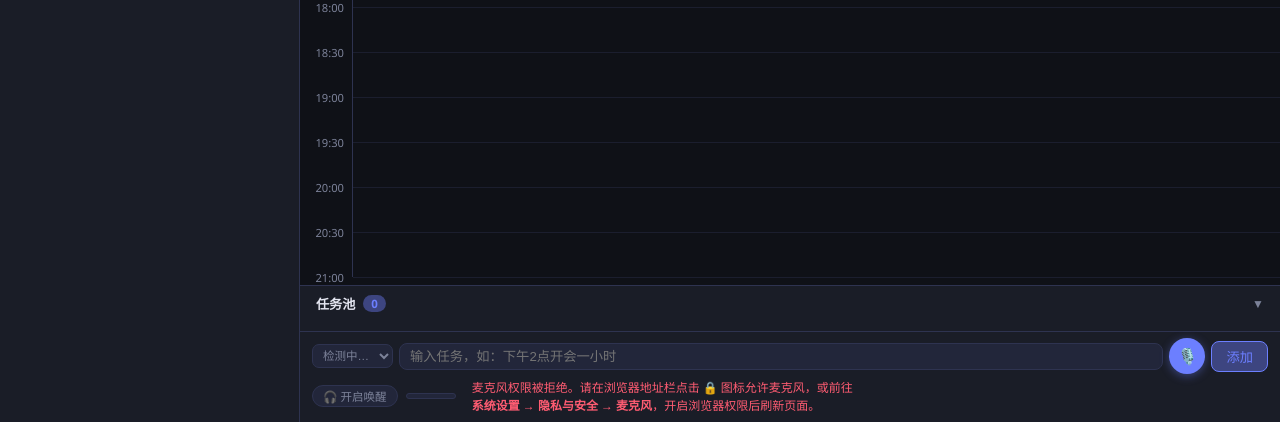
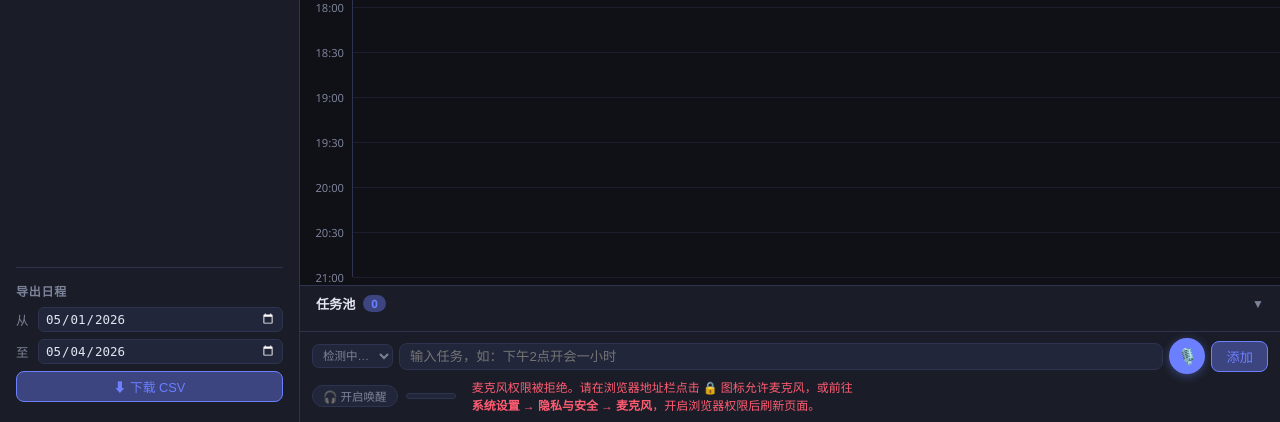
Before and after one commit to MichaelChaoLi-cpu/Zhixiang, a Flask app: page / in a window 1280 px wide. Shown: the part 913-1335 px from the top of the page. Run offline with Flask 3, Linux system fonts and the light colour scheme; data that the repository does not hold is empty.

Commit message:
feat: csv log

```diff
--- a/app.py
+++ b/app.py
@@ -1,4 +1,6 @@
 import os
+import io
+import csv
 import json
 import sqlite3
 import re
@@ -7,7 +9,7 @@ import glob
 from datetime import datetime
 import numpy as np
 from scipy.fft import dct
-from flask import Flask, request, jsonify, render_template
+from flask import Flask, request, jsonify, render_template, Response
 from dotenv import load_dotenv
 from google import genai
 
@@ -831,6 +833,46 @@ def voice_reorder():
         return jsonify({"error": f"Gemini 处理失败：{str(e)}"}), 500
 
 
+@app.route("/api/export/csv", methods=["GET"])
+def export_csv():
+    date_from = request.args.get("from", "")
+    date_to   = request.args.get("to",   "")
+    if not re.match(r"^\d{4}-\d{2}-\d{2}$", date_from or ""):
+        return jsonify({"error": "invalid 'from' date"}), 400
+    if not re.match(r"^\d{4}-\d{2}-\d{2}$", date_to or ""):
+        return jsonify({"error": "invalid 'to' date"}), 400
+
+    conn = get_db()
+    rows = conn.execute(
+        """SELECT date, start_time, duration_min, content, description,
+                  status, parallel_group, parallel_reason, created_at
+           FROM work_items
+           WHERE date >= ? AND date <= ?
+           ORDER BY date ASC, start_time ASC NULLS LAST, position ASC""",
+        (date_from, date_to)
+    ).fetchall()
+    conn.close()
+
+    buf = io.StringIO()
+    writer = csv.writer(buf)
+    writer.writerow(["日期", "开始时间", "时长(分钟)", "任务名", "说明",
+                     "状态", "并行组", "并行说明", "创建时间"])
+    for r in rows:
+        writer.writerow([
+            r["date"], r["start_time"] or "", r["duration_min"] or 60,
+            r["content"], r["description"] or "",
+            r["status"] or "pending", r["parallel_group"] or "",
+            r["parallel_reason"] or "", r["created_at"]
+        ])
+
+    filename = f"schedule_{date_from}_{date_to}.csv"
+    return Response(
+        "﻿" + buf.getvalue(),   # UTF-8 BOM for Excel
+        mimetype="text/csv; charset=utf-8",
+        headers={"Content-Disposition": f'attachment; filename="{filename}"'}
+    )
+
+
 @app.route("/api/logs/<date>", methods=["GET"])
 def get_log(date):
     log_path = os.path.join(LOGS_DIR, f"{date}.md")
--- a/static/app.js
+++ b/static/app.js
@@ -653,6 +653,22 @@ async function schedulePoolItem(poolId) {
   await loadItems();
   await loadDatesWithItems();
   showToast("已从任务池移至日程");
+}
+
+/* ── CSV Export ──────────────────────────────────────────────────────── */
+function setupExport() {
+  const today = formatDate(new Date());
+  const firstOfMonth = today.slice(0, 8) + "01";
+  document.getElementById("export-from").value = firstOfMonth;
+  document.getElementById("export-to").value   = today;
+
+  document.getElementById("export-btn").addEventListener("click", () => {
+    const from = document.getElementById("export-from").value;
+    const to   = document.getElementById("export-to").value;
+    if (!from || !to) { showToast("请选择起止日期", true); return; }
+    if (from > to)    { showToast("起始日期不能晚于结束日期", true); return; }
+    window.location.href = `/api/export/csv?from=${from}&to=${to}`;
+  });
 }
 
 /* ── Theme toggle ────────────────────────────────────────────────────── */
@@ -1443,7 +1459,6 @@ async function loadApikeyStatus() {
 
   const deleteBtn = document.getElementById("apikey-delete-btn");
   const saveBtn   = document.getElementById("apikey-save-btn");
-  const input     = document.getElementById("apikey-input");
 
   // Re-bind to avoid duplicate listeners
   deleteBtn.replaceWith(deleteBtn.cloneNode(true));
@@ -1523,6 +1538,7 @@ async function init() {
   setupModeToggle();
   setupMicButton();
   setupThemeToggle();
+  setupExport();
   setupSettingsPanel();
   setupAIPlan();
   setupPoolToggle();
--- a/static/style.css
+++ b/static/style.css
@@ -126,6 +126,57 @@ body {
   grid-template-columns: repeat(7, 1fr);
   gap: 3px;
 }
+
+/* CSV export section */
+#export-section {
+  margin-top: auto;
+  padding-top: 14px;
+  border-top: 1px solid var(--border);
+  display: flex;
+  flex-direction: column;
+  gap: 7px;
+}
+.export-title {
+  font-size: .75rem;
+  font-weight: 600;
+  color: var(--text-dim);
+  text-transform: uppercase;
+  letter-spacing: .06em;
+}
+.export-row {
+  display: flex;
+  align-items: center;
+  gap: 6px;
+  font-size: .78rem;
+  color: var(--text-dim);
+}
+.export-row label { width: 16px; flex-shrink: 0; }
+.export-row input[type="date"] {
+  flex: 1;
+  background: var(--surface2);
+  border: 1px solid var(--border);
+  border-radius: 6px;
+  color: var(--text);
+  font-size: .78rem;
+  padding: 3px 6px;
+  outline: none;
+  cursor: pointer;
+  color-scheme: dark;
+}
+[data-theme="light"] .export-row input[type="date"] { color-scheme: light; }
+.export-row input[type="date"]:focus { border-color: var(--accent); }
+#export-btn {
+  background: var(--accent-soft);
+  border: 1px solid var(--accent);
+  color: var(--accent);
+  border-radius: 8px;
+  padding: 5px 0;
+  font-size: .8rem;
+  cursor: pointer;
+  transition: background .15s;
+  width: 100%;
+}
+#export-btn:hover { background: var(--accent); color: #fff; }
 
 .cal-day {
   position: relative;
--- a/templates/index.html
+++ b/templates/index.html
@@ -88,6 +88,20 @@
       <span>三</span><span>四</span><span>五</span><span>六</span>
     </div>
     <div class="cal-grid" id="cal-grid"></div>
+
+    <!-- CSV export -->
+    <div id="export-section">
+      <div class="export-title">导出日程</div>
+      <div class="export-row">
+        <label>从</label>
+        <input type="date" id="export-from" />
+      </div>
+      <div class="export-row">
+        <label>至</label>
+        <input type="date" id="export-to" />
+      </div>
+      <button id="export-btn">⬇ 下载 CSV</button>
+    </div>
   </aside>
 
   <!-- Right: Timeline & controls -->
```
